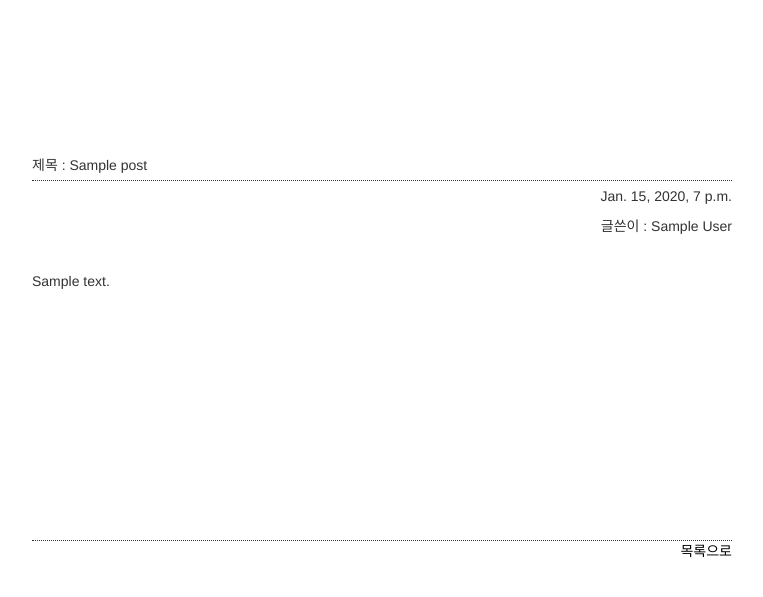
After one commit to ho1234c/myBoard, a Django app: page /1/ in a window 1280 px wide. The commit adds this page. Shown: the top 597 px of the page, without its empty margins (258-1021 px from the left). Run offline with Django 3.2, Linux system fonts and the light colour scheme; tables that the repository leaves empty hold one stand-in row (values such as "Sample post"); some libraries are stand-ins or nearby versions.

Commit message:
making based board.

```diff
--- a/app/board/models.py
+++ b/app/board/models.py
@@ -23,7 +23,7 @@ class Users(models.Model):
 
 class Posts(models.Model):
     title = models.CharField(max_length=100, null=False)
-    content = models.TextField
+    content = models.TextField(null=True)
     created = models.DateTimeField(auto_now_add=True)
     updated = models.DateTimeField(auto_now=True)
     comment = models.PositiveSmallIntegerField(default=0)
--- a/app/board/static/css/style.css
+++ b/app/board/static/css/style.css
@@ -2,12 +2,92 @@ body{
 
 }
 
-table {
-    border-collapse: collapse;
-    width: 50%;
-    margin: 0 auto;
+a{
+    color: black;
 }
 
-table, th, td {
-    border: 1px solid black;
+a:hover{
+    text-decoration: none;
 }
+
+#container{
+    height: 100%;
+    width: 100%;
+}
+
+#table-container{
+    width: 700px;
+    position: absolute;
+    top: 50%;
+    left: 50%;
+    margin-top: -250px;
+    margin-left: -350px;
+
+}
+
+#form-container{
+    width: 300px;
+    margin: 50px auto;
+}
+
+.post-header{
+    width: 700px;
+    border-top: none
+
+}
+
+.post-info{
+    float: right;
+    border: none;
+    line-height: 30px;
+}
+
+.post-content{
+    padding: 30px 0;
+    vertical-align: top;
+    border: none;
+    border-bottom: 1px dotted #343434;
+    height: 300px;
+}
+
+.post-footer{
+    float: right;
+}
+
+.fieldWrapper{
+    height: 50px;
+
+}
+
+.signUpBtn{
+    height: 30px;
+}
+
+form{
+    font-size: 1.2em;
+}
+
+form > input{
+    float: right;
+}
+label{
+    width: 100px;
+}
+
+th {
+    border-top: 1px dotted #343434;
+    border-bottom: 1px dotted #343434;
+}
+
+td {
+    border-top: 1px dotted #343434;
+    border-bottom: 1px dotted #343434;
+}
+
+th {
+    text-align: center;
+}
+
+tr {
+    height: 30px;
+}
--- /dev/null
+++ b/app/board/templates/base.html
@@ -0,0 +1,17 @@
+<!DOCTYPE html>
+<html lang="kr">
+<head>
+    <meta charset="UTF-8">
+    <title>board</title>
+    {% load staticfiles %}
+    <link rel="stylesheet" href="{% static "bower_components/bootstrap/dist/css/bootstrap.css" %}">
+    <link rel="stylesheet" href="{% static "css/style.css" %}">
+<body>
+<div id="container">
+    {% block contents %}
+    {% endblock %}
+</div>
+<script src="{% static "bower_components/jquery/dist/jquery.js" %}"></script>
+<script src="{% static "bower_components/bootstrap/dist/js/bootstrap.js" %}"></script>
+</body>
+</html>
--- /dev/null
+++ b/app/board/templates/postTemplate.html
@@ -0,0 +1,26 @@
+{% extends 'base.html' %}
+{% block contents %}
+    <div id="table-container">
+        <table>
+            <tbody>
+            <tr>
+                <td class="post-header">제목 : {{ post.title }}</td>
+            </tr>
+            <tr>
+                <td class="post-info">{{ post.created }}</td>
+            </tr>
+            <tr>
+                <td class="post-info">글쓴이 : {{ post.user.name }}</td>
+            </tr>
+            <tr>
+                <td class="post-content">{{ post.content | linebreaksbr }}</td>
+            </tr>
+            </tbody>
+        </table>
+        <div class="post-footer">
+            <a href="{% url "board.views.index" %}">목록으로</a>
+        </div>
+    </div>
+
+
+{% endblock contents %}
--- a/app/board/views.py
+++ b/app/board/views.py
@@ -1,9 +1,30 @@
 from django.shortcuts import render
-from .models import Posts
-
+from django.shortcuts import redirect
+from django.contrib.auth.forms import UserCreationForm
+from django.core.urlresolvers import reverse
+from .models import Posts, Users
+from form import UserForm
 
 # Create your views here.
 def index(request):
-    print 'aabb'
     post_list = Posts.objects.all()
     return render(request, 'index.html', {'post_list': post_list})
+
+
+def createPost(request):
+    return render(request, 'newPost.html')
+
+
+def showPost(request, pk):
+    post = Posts.objects.get(pk=pk)
+    return render(request, 'postTemplate.html', {'post': post, })
+
+
+def signUp(request):
+    if request.method == 'POST':
+        userform = UserForm(request.POST)
+        print userform
+        # return redirect('index')
+    else:
+        userform = UserForm()
+    return render(request, 'signUp.html', {'userform': userform, })
--- a/app/myproject/settings.py
+++ b/app/myproject/settings.py
@@ -10,7 +10,7 @@ For the full list of settings and their values, see
 https://docs.djangoproject.com/en/1.9/ref/settings/
 """
 
-import os, sys
+import os
 
 # Build paths inside the project like this: os.path.join(BASE_DIR, ...)
 BASE_DIR = os.path.dirname(os.path.dirname(os.path.abspath(__file__)))
--- a/app/myproject/urls.py
+++ b/app/myproject/urls.py
@@ -19,5 +19,8 @@ from board import views
 
 urlpatterns = [
     url(r'^admin/', admin.site.urls),
-    url(r'^$', views.index)
+    url(r'^$', views.index),                                   # index page
+    url(r'^new/$', views.createPost),                          # create new post
+    url(r'^(?P<pk>\d+)/$', views.showPost),                    # show post by number of posts
+    url(r'^login/$', views.signUp, name='signUp'),             # sign up page
 ]
```
Also changed, not shown: app/board/form.py (added, +10 -0 lines), app/board/templates/index.html (+12 -24 lines), app/board/templates/signUp.html (added, +26 -0 lines), app/board/migrations/0003_posts_content.py (added), 6 other files.
